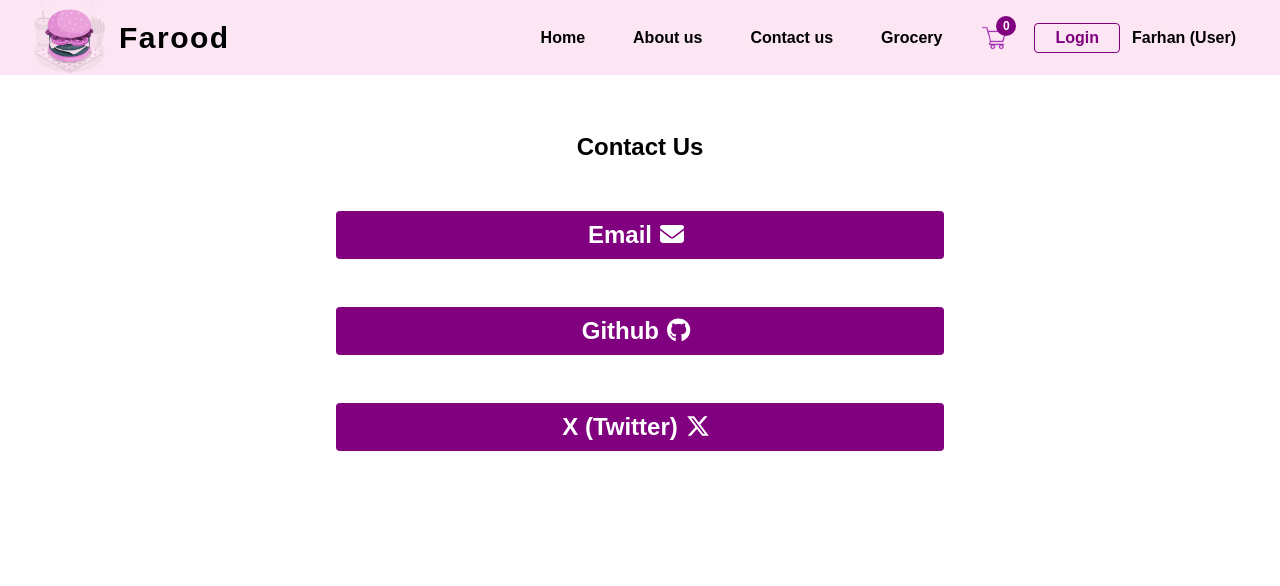
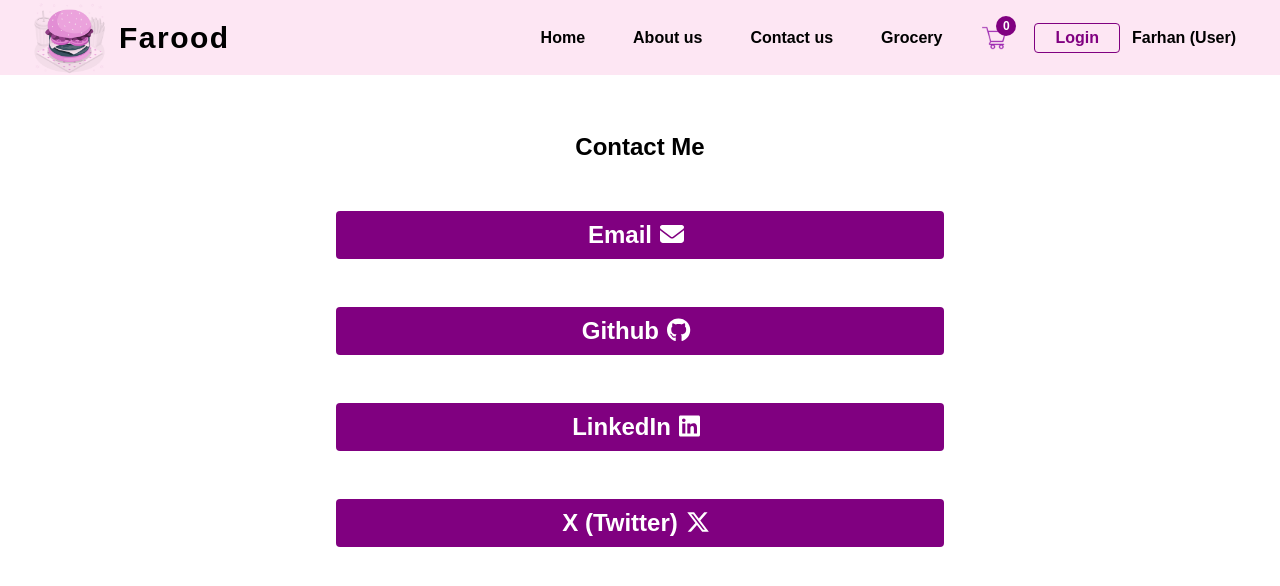
Before and after one commit to FarhanP/farood-food-app, a React (Vite) app: page /contact in a window 1280 px wide. Shown: the top 586 px of the page. Built offline with nearby package versions, Linux system fonts and the light colour scheme.

Commit message:
Added Linkedin option

```diff
--- a/src/components/Contact.jsx
+++ b/src/components/Contact.jsx
@@ -1,12 +1,16 @@
 import { FontAwesomeIcon } from "@fortawesome/react-fontawesome";
 import { faEnvelope } from "@fortawesome/free-solid-svg-icons";
-import { faGithub, faXTwitter } from "@fortawesome/free-brands-svg-icons";
+import {
+  faGithub,
+  faLinkedin,
+  faXTwitter,
+} from "@fortawesome/free-brands-svg-icons";
 
 const Contact = () => {
   return (
     <div className="text-center m-4 p-4">
       <div className="font-bold text-3xl sm:text-2xl my-8 sm:my-6">
-        Contact Us
+        Contact Me
       </div>
       <div className="text-xl sm:text-2xl flex sm:w-6/12 sm:m-auto  flex-col text-themePurple">
         <a
@@ -29,7 +33,16 @@ const Contact = () => {
         </a>
         <a
           className="font-bold my-6 px-5 py-2 rounded bg-themePurple text-white"
-          href="https://github.com/FarhanP"
+          href="https://www.linkedin.com/in/farhanp/"
+          target="_tab"
+          role="button"
+        >
+          LinkedIn
+          <FontAwesomeIcon className="px-2" icon={faLinkedin} />
+        </a>
+        <a
+          className="font-bold my-6 px-5 py-2 rounded bg-themePurple text-white"
+          href="https://x.com/mfarhancodes"
           target="_tab"
           role="button"
         >
```
